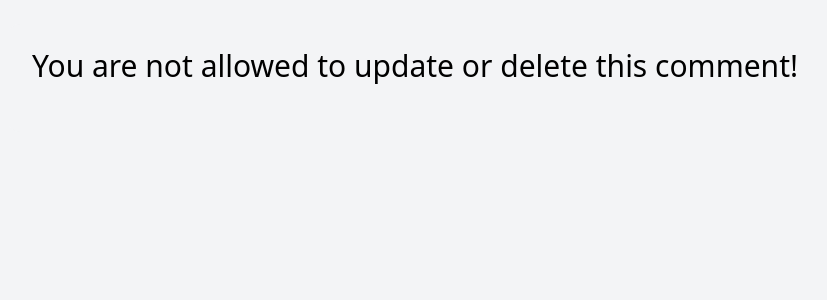
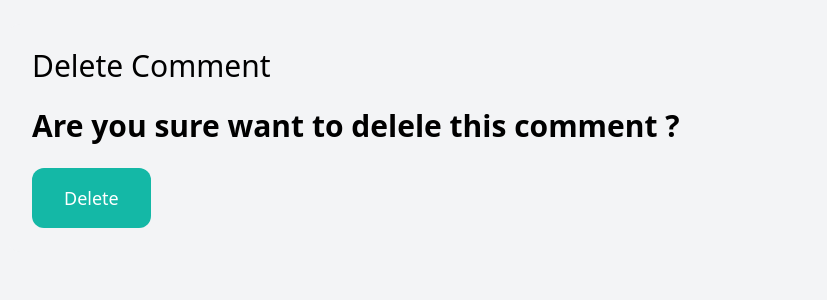
Before and after one commit to Red-Souls/Coder-Network-Django, a Django app: page /comment/delete/1/ in a window 1280 px wide. Shown: the part 97-397 px from the top of the page, without its empty margins (152-979 px from the left). Run offline with Django 4.2, Linux system fonts and the light colour scheme; a user stored in the database is signed in; tables that the repository leaves empty hold one stand-in row (values such as "Sample post"); some libraries are stand-ins or nearby versions.

Commit message:
Update deleteComment.html

```diff
--- a/templates/core/deleteComment.html
+++ b/templates/core/deleteComment.html
@@ -4,7 +4,7 @@
 
 {% block content %}
 
-{% if not request.user.is_anonymous and request.user == post.author %}
+{% if not request.user.is_anonymous and request.user == comment.author %}
     <div class="w-3/4 my-6 mx-auto p-6 bg-gray-100 rounded-xl">
         <h1 class="mb-6 text-3xl">Delete Comment</h1>
         <form action="" method="post">
```
